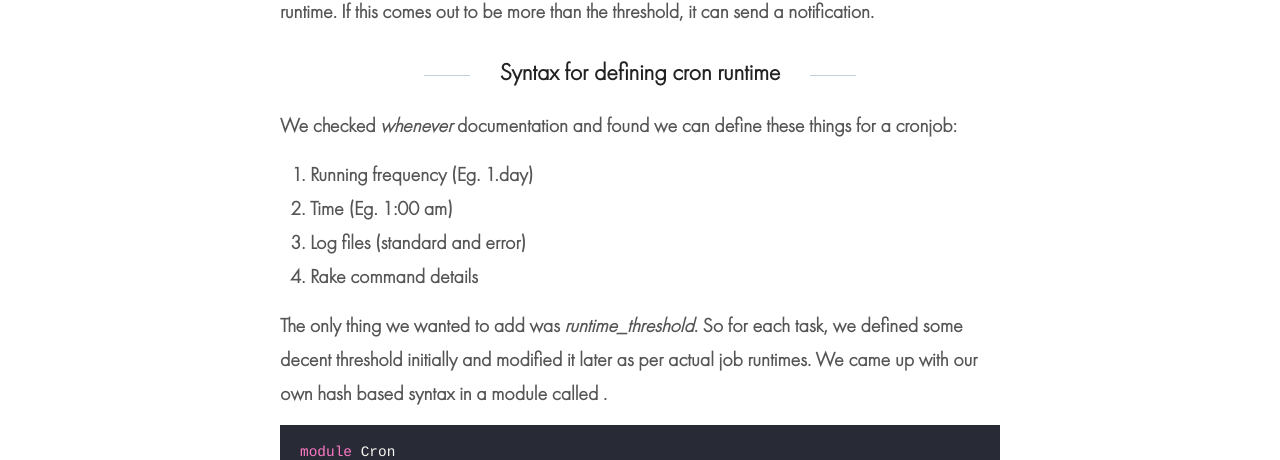
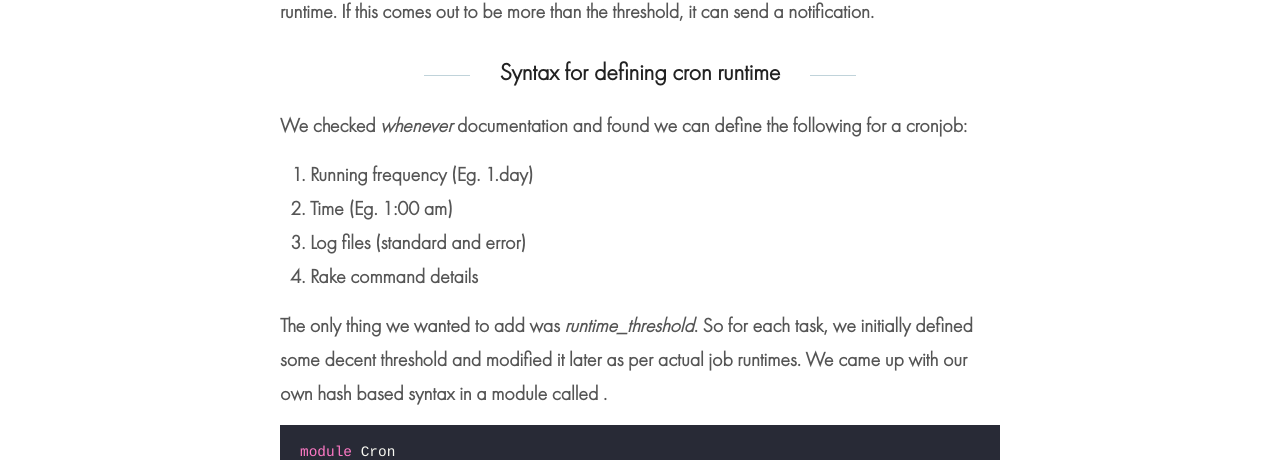
Before and after one commit to loconav-tech/blog, a Jekyll site: the page built from _posts/2019-05-03-monitoring-cron-runtime-in-rails.md, in a window 1280 px wide and 1400 px high, scrolled down 2508 px. Shown: the part 148-608 px from the top of the window. Built offline with Jekyll 4.4.1, drawn with Linux system fonts in a browser that asks for light colours; comment, search, counter and statistics services are not loaded; some of the changed text lies outside the part shown.

Commit message:
Minor grammar changes

````diff
--- a/_posts/2019-05-03-monitoring-cron-runtime-in-rails.md
+++ b/_posts/2019-05-03-monitoring-cron-runtime-in-rails.md
@@ -82,14 +82,14 @@ The after_logger notes end_time, takes the previous runtime from Redis and calcu
 
 
 ## Syntax for defining cron runtime
-We checked _whenever_ documentation and found we can define these things for a cronjob:
+We checked _whenever_ documentation and found we can define the following for a cronjob:
 
 1. Running frequency (Eg. 1.day)
 2. Time (Eg. 1:00 am)
 3. Log files (standard and error)
 4. Rake command details
 
-The only thing we wanted to add was _runtime_threshold_. So for each task, we defined some decent threshold initially and modified it later as per actual job runtimes. We came up with our own hash based syntax in a module called .
+The only thing we wanted to add was _runtime_threshold_. So for each task, we initially defined some decent threshold and modified it later as per actual job runtimes. We came up with our own hash based syntax in a module called .
 
 ```ruby
 module Cron
````
Also changed, not shown: other parts of _posts/2019-05-03-monitoring-cron-runtime-in-rails.md (+2 -2 lines).
